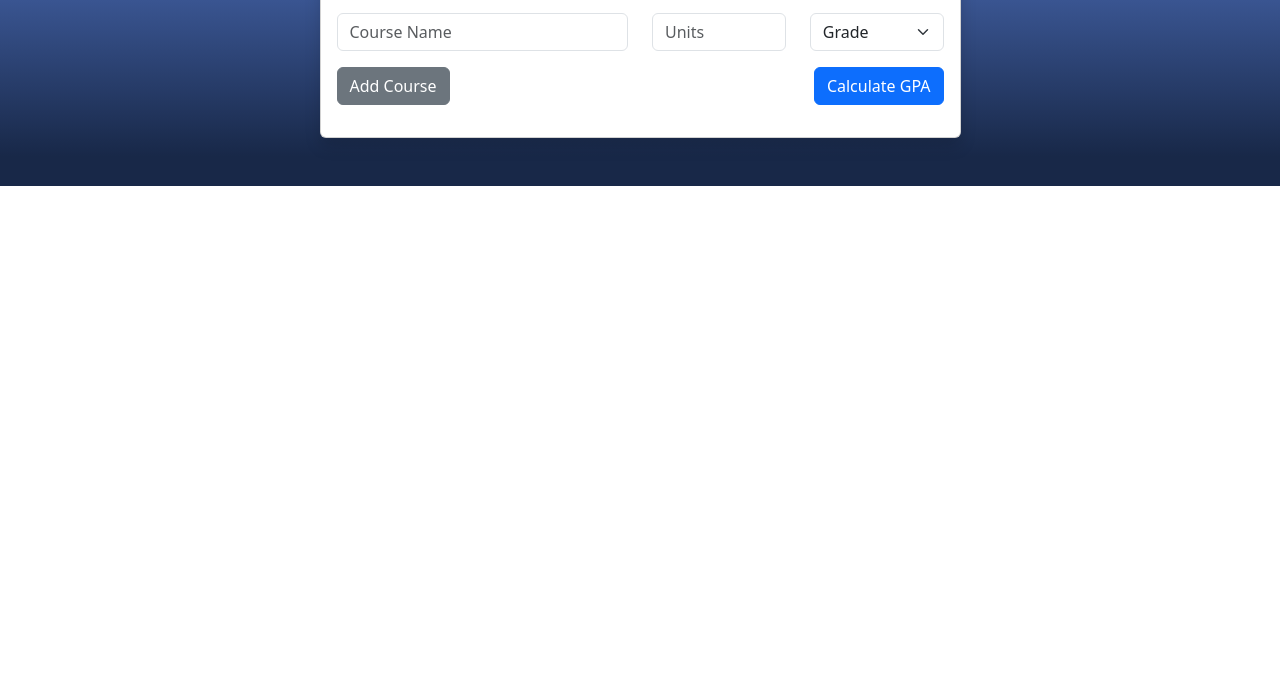
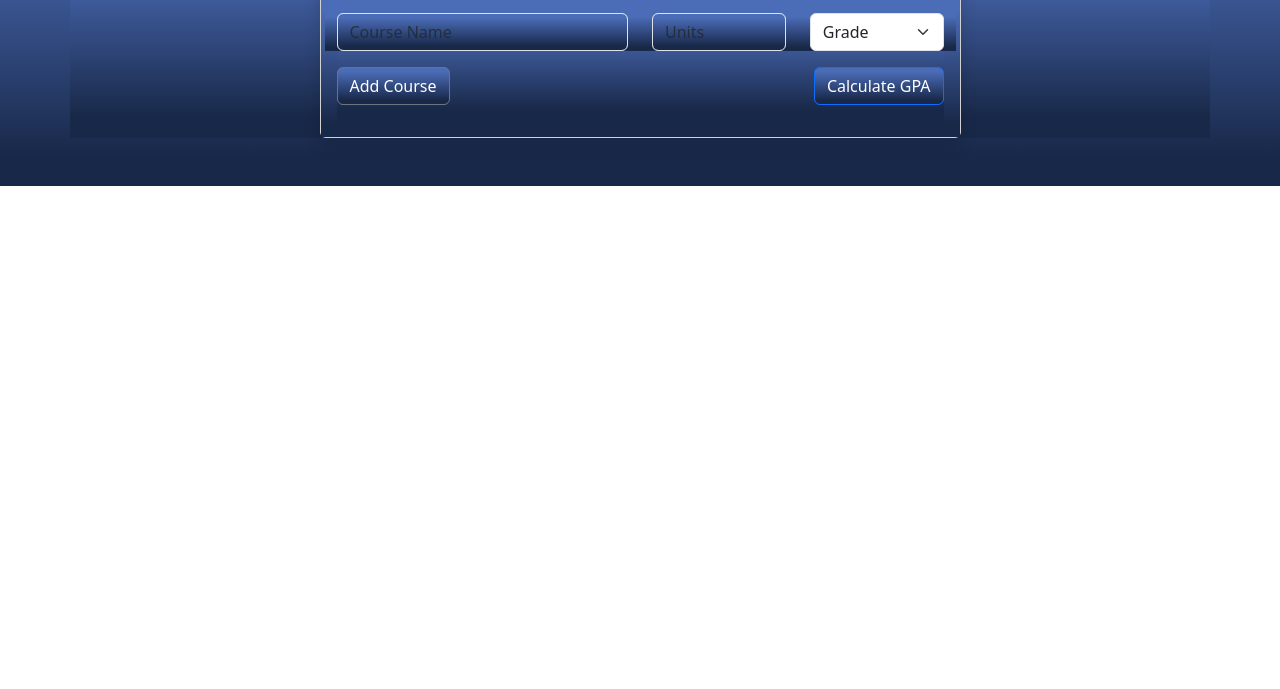
Before and after one commit to Xenon-rgv/GPA-CALCULATOR, a plain HTML site: page index.html in a window 1280 px wide. Shown: the part 111-800 px from the top of the page. Drawn offline with nearby package versions, Linux system fonts and the light colour scheme; files that its build step writes are made by us from their sources; files whose address does not match are found by name.

Commit message:
Update index.html

```diff
--- a/index.html
+++ b/index.html
@@ -6,9 +6,14 @@
     <meta name="viewport" content="width=device-width, initial-scale=1">
     <link href="./css/bootstrap.css" rel="stylesheet">
         <link href="https://cdn.jsdelivr.net/npm/bootstrap@5.3.7/dist/css/bootstrap.min.css" rel="stylesheet" integrity="sha384-LN+7fdVzj6u52u30Kp6M/trliBMCMKTyK833zpbD+pXdCLuTusPj697FH4R/5mcr" crossorigin="anonymous">
-
+<style>
+    *{
+         background :linear-gradient(to bottom, #4b6cb7 10%, #182848 90%);
+        background-repeat: no-repeat;
+    }
+</style>
 </head>
-<body style= "background :linear-gradient(to bottom, #4b6cb7 10%, #182848 90%); background-repeat: no-repeat;">
+<body>
     <div class="container py-5">
         <div class="row justify-content-center">
             <div class="col-md-7">
```
